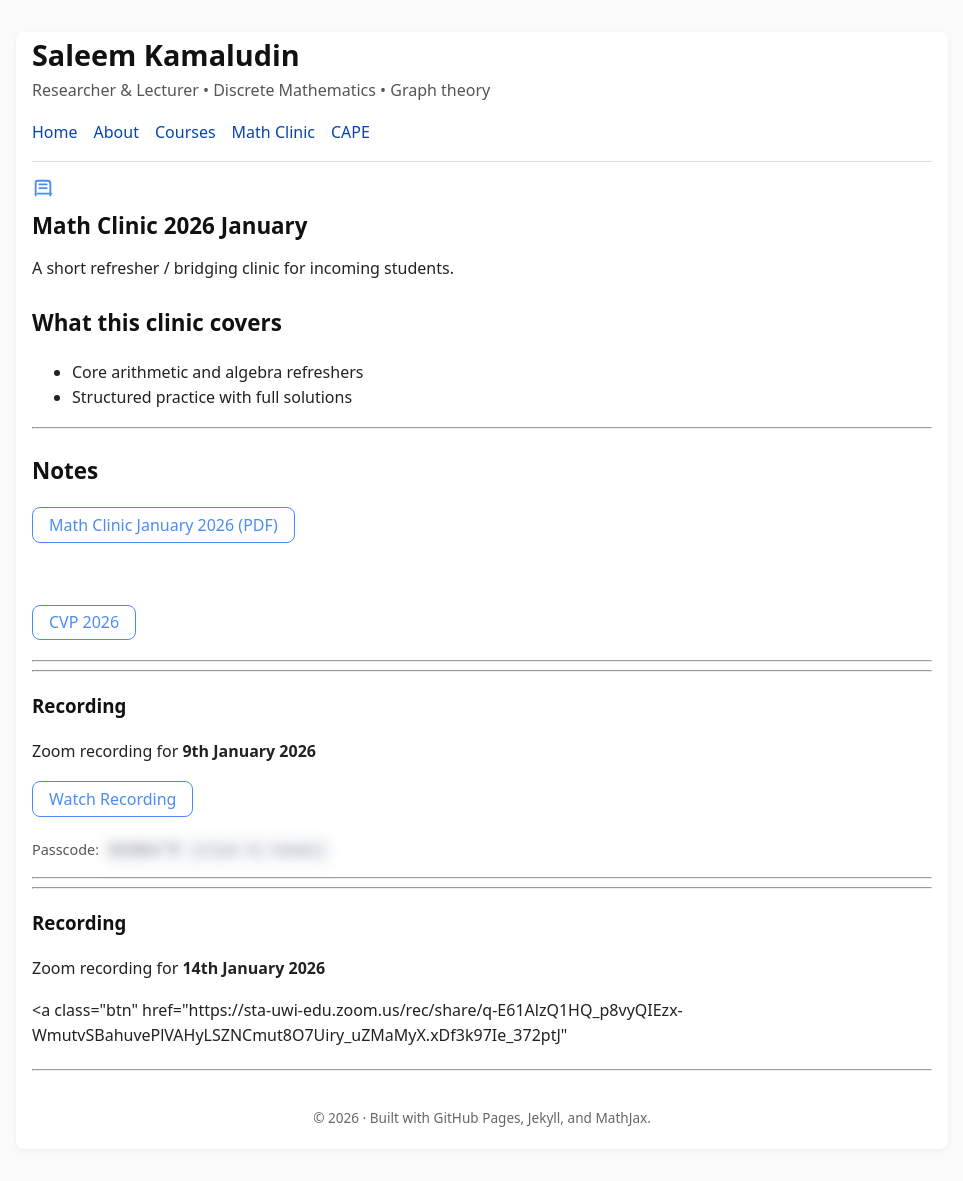
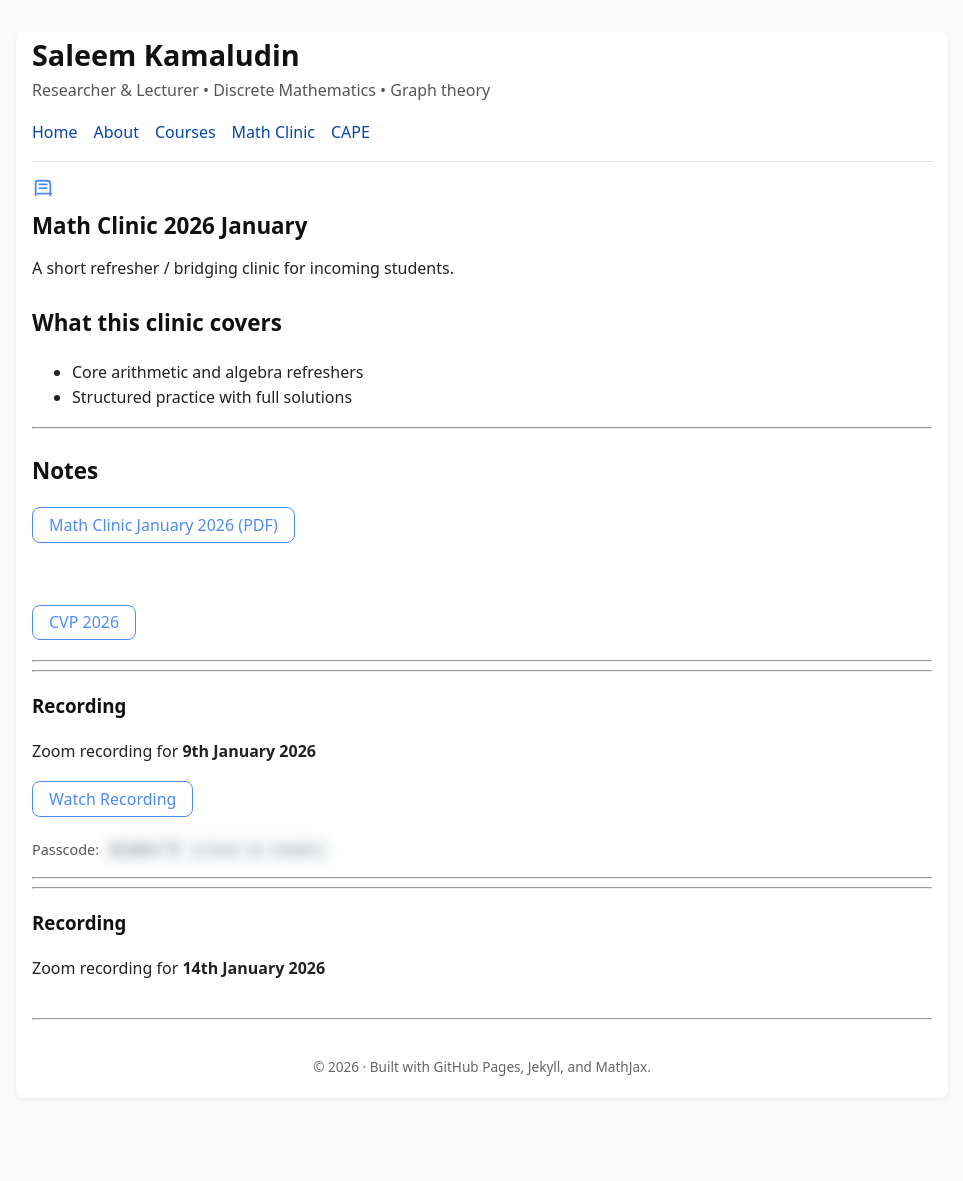
Before and after one commit to SaleemKamaludin/SaleemKamaludin.github.io, a Jekyll site: the page built from courses/math-clinic-2026/index.md, in a window 1280 px wide. Shown: the whole page, without its empty margins (158-1121 px from the left). Built offline with Jekyll 4.4.1, drawn with Linux system fonts in a browser that asks for light colours; after the commit the page ends 1130 px from its top, so only the background shows below that.

Commit message:
Clean up session buttons in index.md
Removed unnecessary HTML elements from the session buttons section.

```diff
--- a/courses/math-clinic-2026/index.md
+++ b/courses/math-clinic-2026/index.md
@@ -190,5 +190,3 @@ permalink: /courses/math-clinic-2026/
 
 
 <div class="session-buttons">
-  <a class="btn"
-     href="https://sta-uwi-edu.zoom.us/rec/share/q-E61AlzQ1HQ_p8vyQIEzx-WmutvSBahuvePlVAHyLSZNCmut8O7Uiry_uZMaMyX.xDf3k97Ie_372ptJ"
```
